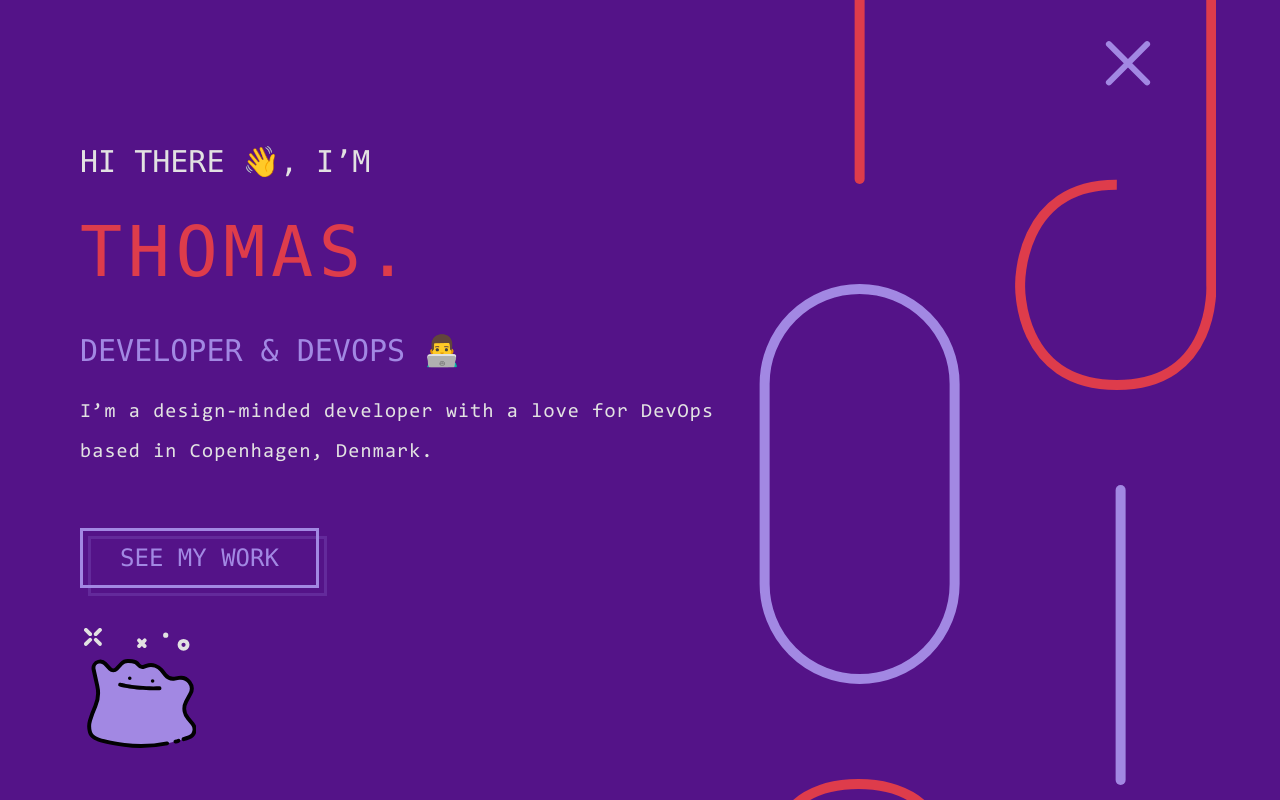
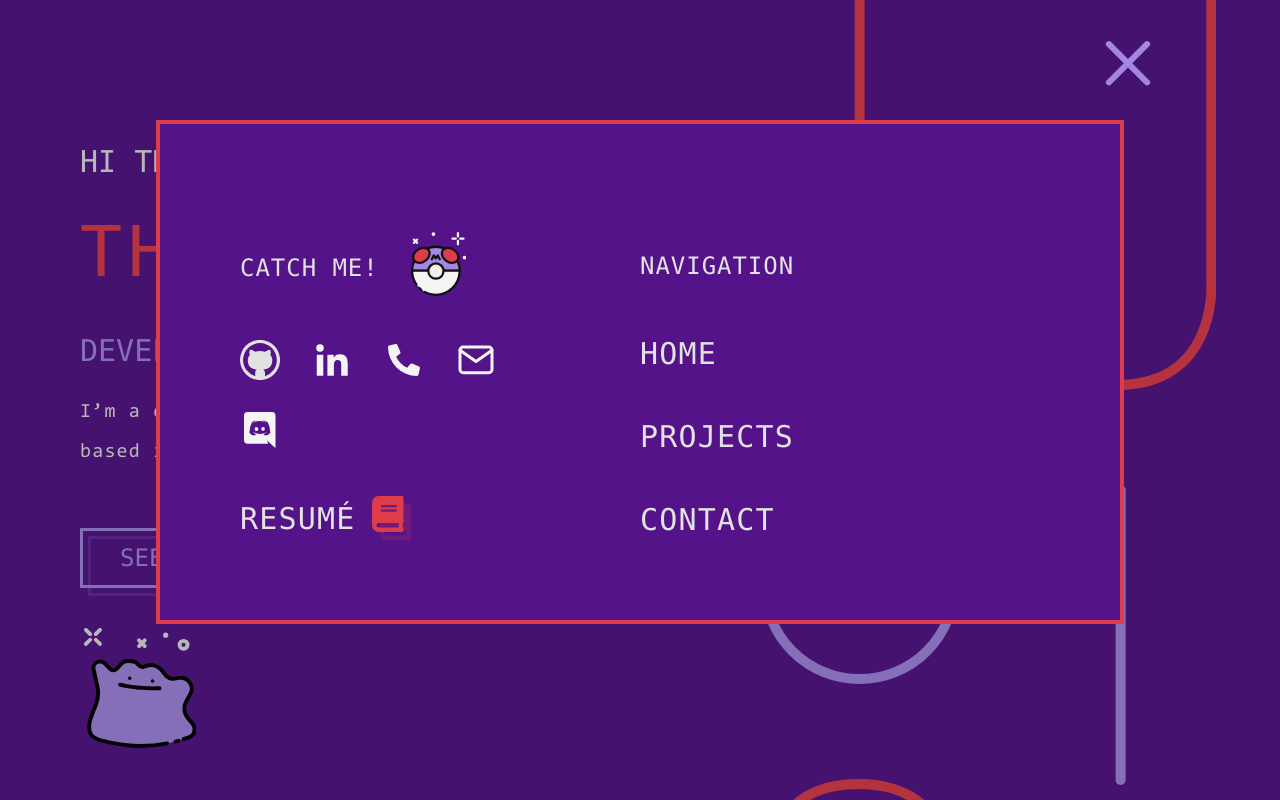
Before and after one commit to thomasboel/portfolio, a React (Create React App) app: page / in a window 1280 px wide. Both pictures are taken after a click on the element 1120 px from the left and 68 px from the top of the page. Shown: the top 800 px of the page. Built offline with nearby package versions, Linux system fonts and the light colour scheme.

Commit message:
menu wip, ready for first test build

```diff
--- a/src/components/Label.tsx
+++ b/src/components/Label.tsx
@@ -112,6 +112,7 @@ const MenuParagraph = styled.h3<Props>`
 
   ${media(sizes.tablet)`
     font-size: 30px;
+    margin-block-start: 48px;
   `};
 `;
 
--- a/src/containers/Menu.tsx
+++ b/src/containers/Menu.tsx
@@ -7,7 +7,7 @@ import { contactOptions, IconWrapper } from './Contact';
 import Label, { LabelType } from '../components/Label';
 import Pokemon, { Pokemons } from '../components/Pokemon';
 
-import { colors } from '../util/theme';
+import { colors, media, sizes } from '../util/theme';
 import { ResumeIcon } from '../util/icons';
 
 const Wrapper = styled.div`
@@ -29,6 +29,11 @@ const MenuWrapper = styled.div`
   background-color: ${colors.purple};
   border: 4px solid ${colors.red};
   padding: 56px 32px 56px 32px;
+
+  ${media(sizes.tablet)`
+    width: unset;
+    padding: 80px 80px 80px 80px;
+  `};
 `;
 
 const FlexRow = styled.div`
@@ -37,11 +42,21 @@ const FlexRow = styled.div`
   align-items: center;
 `;
 
+const FlexColumn = styled.div`
+  display: flex;
+  flex-direction: column;
+  width: 400px;
+`;
+
 const ResumeText = styled.h3`
   color: ${props => colors.white};
   letter-spacing: .040em;
   font-size: 20px;
   font-weight: 300;
+
+  ${media(sizes.tablet)`
+    font-size: 30px;
+  `};
 `;
 
 interface MenuProps {
@@ -50,24 +65,69 @@ interface MenuProps {
 
 const Menu = ({ closeMenu }: MenuProps) => {
 
-  const ContactIcons = () => (
-    <FlexRow style={{ marginTop: 24 }}>
+  return (
+    <>
+      <BrowserView>
+        <Wrapper>
+          <MenuWrapper>
 
-      {contactOptions.map((contact, index) => (
+            <FlexRow style={{ alignItems: 'flex-start' }}>
+
+              <FlexColumn>
+                <FlexRow>
+                  <Label type={LabelType.MENU_HEADER}>CATCH ME!</Label>
+                  <Pokemon small pokemon={Pokemons.MASTER_BALL}/>
+                </FlexRow>
+
+                <FlexRow style={{ marginTop: 16 }}>
+                  {contactOptions.slice(0, 4).map((contact, index) => (
                     <IconWrapper key={index}>
                         <a href={contact.url}>
                         {contact.icon}
                       </a>
                     </IconWrapper>
                   ))}
+                </FlexRow>
+                <FlexRow style={{ marginTop: 24 }}>
+                  {contactOptions.slice(4, 5).map((contact, index) => (
+                    <IconWrapper key={index}>
+                        <a href={contact.url}>
+                        {contact.icon}
+                      </a>
+                    </IconWrapper>
+                  ))}
+                </FlexRow>
+
+                <a href="resume.pdf">
+                  <FlexRow style={{ marginTop: 40, gap: 16 }}>
+                    <ResumeText>RESUMÉ</ResumeText>
+                    <ResumeIcon />
+                  </FlexRow>
+                </a>
+              </FlexColumn>
+
+              <FlexColumn>
+                <FlexRow style={{ marginTop: 40, paddingBottom: 8 }}>
+                  <Label type={LabelType.MENU_HEADER}>NAVIGATION</Label>
+                </FlexRow>
+
+                <a href="#home" onClick={() => closeMenu()}>
+                  <Label type={LabelType.MENU_PARAGRAPH}>HOME</Label>
+                </a>
+
+                <a href="#projects" onClick={() => closeMenu()}>
+                  <Label type={LabelType.MENU_PARAGRAPH}>PROJECTS</Label>
+                </a>
+
+                <a href="#contact" onClick={() => closeMenu()}>
+                  <Label type={LabelType.MENU_PARAGRAPH}>CONTACT</Label>
+                </a>
+              </FlexColumn>
 
             </FlexRow>
-  )
 
-  return (
-    <>
-      <BrowserView>
-
+          </MenuWrapper>
+        </Wrapper>
       </BrowserView>
       <MobileView>
         <Wrapper>
@@ -78,7 +138,15 @@ const Menu = ({ closeMenu }: MenuProps) => {
               <Pokemon small pokemon={Pokemons.MASTER_BALL} style={{ marginLeft: 16 }}/>
             </FlexRow>
 
-            <ContactIcons />
+            <FlexRow style={{ marginTop: 24 }}>
+              {contactOptions.map((contact, index) => (
+                <IconWrapper key={index}>
+                    <a href={contact.url}>
+                    {contact.icon}
+                  </a>
+                </IconWrapper>
+              ))}
+            </FlexRow>
 
             <a href="resume.pdf">
               <FlexRow style={{ marginTop: 40, gap: 16 }}>
```
Lines whose indentation alone changed are shown as unchanged.
